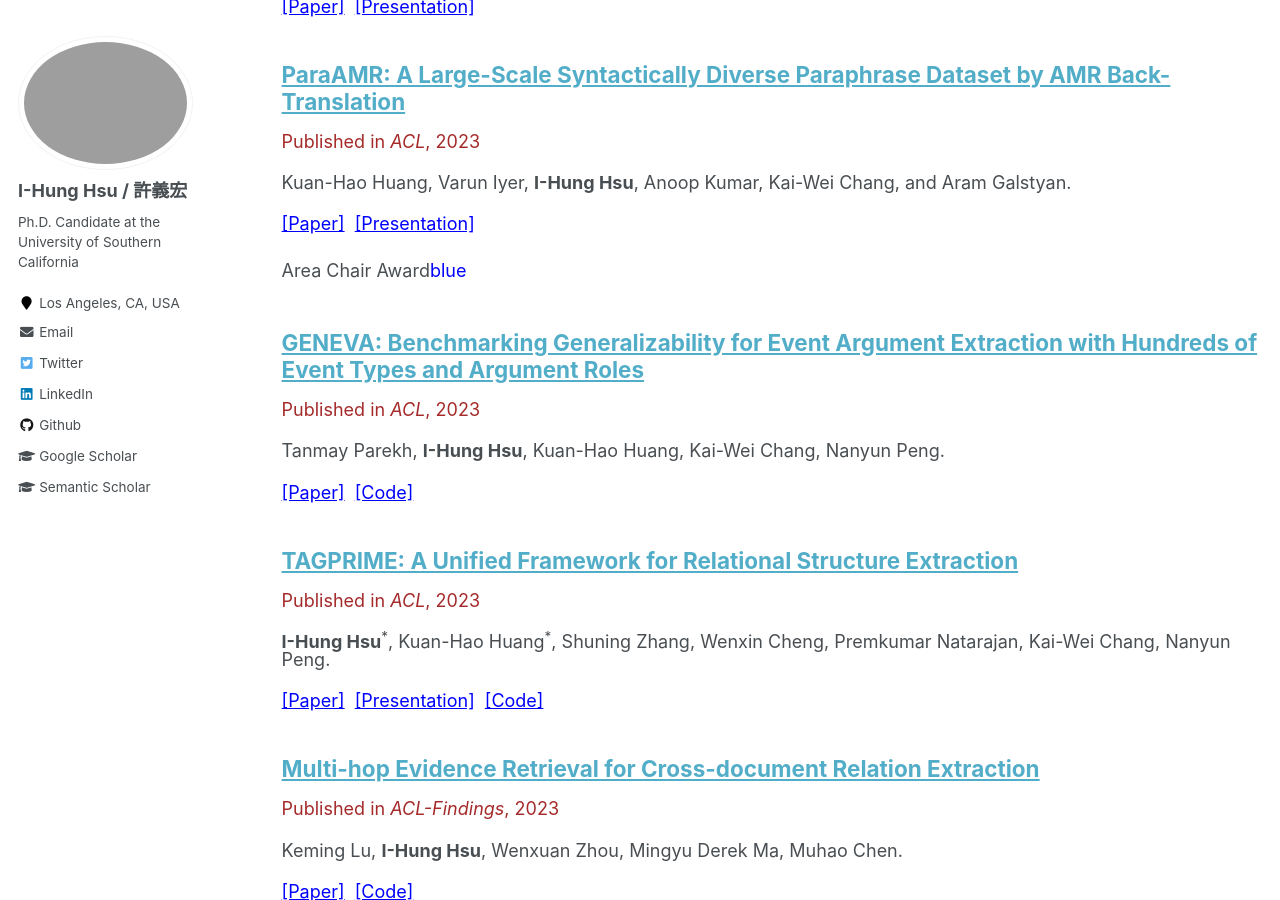
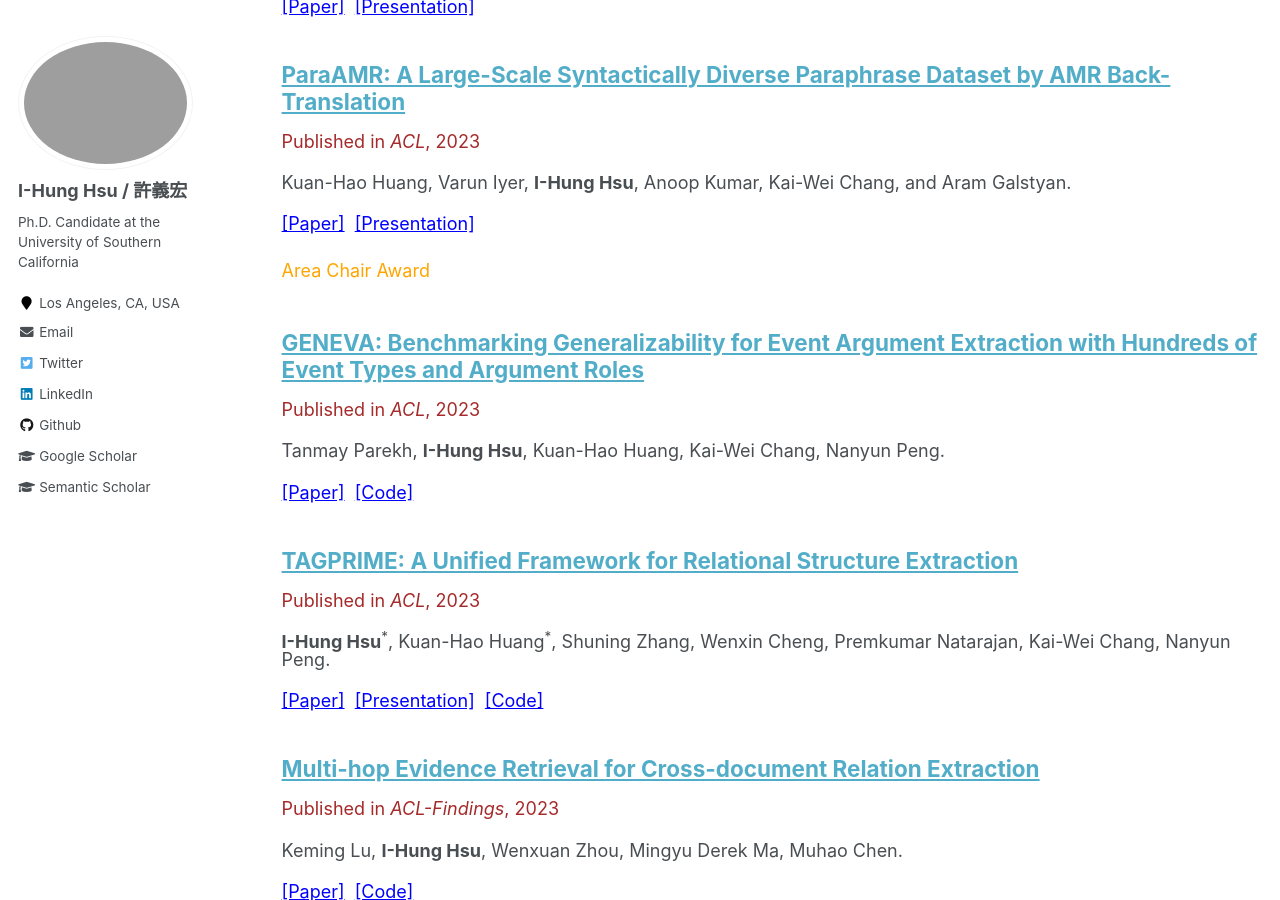
Before and after one commit to ihungalexhsu/ihungalexhsu.github.io, a Jekyll site: the page built from _pages/publications.md, in a window 1280 px wide and 900 px high, scrolled down 619 px. Built offline with Jekyll 4.4.1, drawn with Linux system fonts in a browser that asks for light colours.

Commit message:
update pub

```diff
--- a/_publications/12_ParaAMR.md
+++ b/_publications/12_ParaAMR.md
@@ -7,7 +7,7 @@ venue: 'ACL'
 paperurl: 'https://aclanthology.org/2023.acl-long.447'
 presentationurl: ../files/acl2023paraamr_slides.pdf
 # codeurl: ''
-excerpt: 'Area Chair Award<span style="color:blue">blue</span>'
+excerpt: '<span style="color:orange">Area Chair Award</span>'
 ---
 ---
 <a href='https://aclanthology.org/2023.acl-long.447' target="_blank">[Download Paper]</a><a href='../../files/acl2023paraamr_poster.pdf' target="_blank">[Poster]</a><a href='../../files/acl2023paraamr_slides.pdf' target="_blank">[Slides]</a>
```
Also changed, not shown: _publications/5_MrGCN.md (+1 -1 lines).
